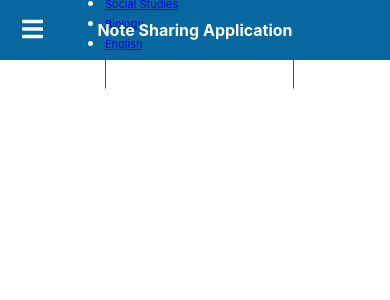
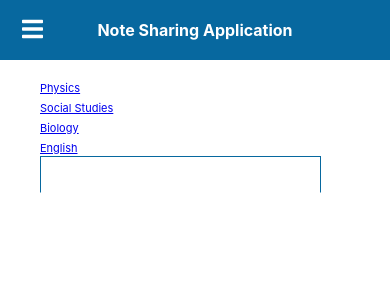
Before and after one commit to hyungmogu/note-sharing-app, a React (Create React App) app in the folder web/: page / in a window 390 px wide. Shown: the top 300 px of the page. Built offline with nearby package versions, Linux system fonts and the light colour scheme.

Commit message:
refactor: add section for navigation 'PrimaryHeaderMobile'

```diff
--- a/web/src/App.scss
+++ b/web/src/App.scss
@@ -468,11 +468,15 @@ input {
   background-color: $color-primary;
   color: $color-white;
   height: $header-height-mobile;
-  display: flex;
-  align-items: center;
-  width: 100%;
 
-  section {
+  .primaryHeaderMobile--header {
+    height: inherit;
+    display: flex;
+    align-items: center;
+    width: 100%;
+  }
+
+  .primaryHeaderMobile--title {
     z-index: 0;
     position: absolute;
     height: $header-height-mobile;
--- a/web/src/components/PrimaryHeaderMobile.js
+++ b/web/src/components/PrimaryHeaderMobile.js
@@ -17,11 +17,13 @@ class PrimaryHeaderMobile extends Component {
 
         return (
         <header className="primaryHeaderMobile">
-            <button className="button button--type-menu">
-                <FontAwesomeIcon icon={faBars}/>
-            </button>
-            <section>
-                <strong>Note Sharing Application</strong>
+            <section className="primaryHeaderMobile--header">
+                <button className="button button--type-menu">
+                    <FontAwesomeIcon icon={faBars}/>
+                </button>
+                <section className="primaryHeaderMobile--title">
+                    <strong>Note Sharing Application</strong>
+                </section>
             </section>
             <nav>
                 <ul>
```
